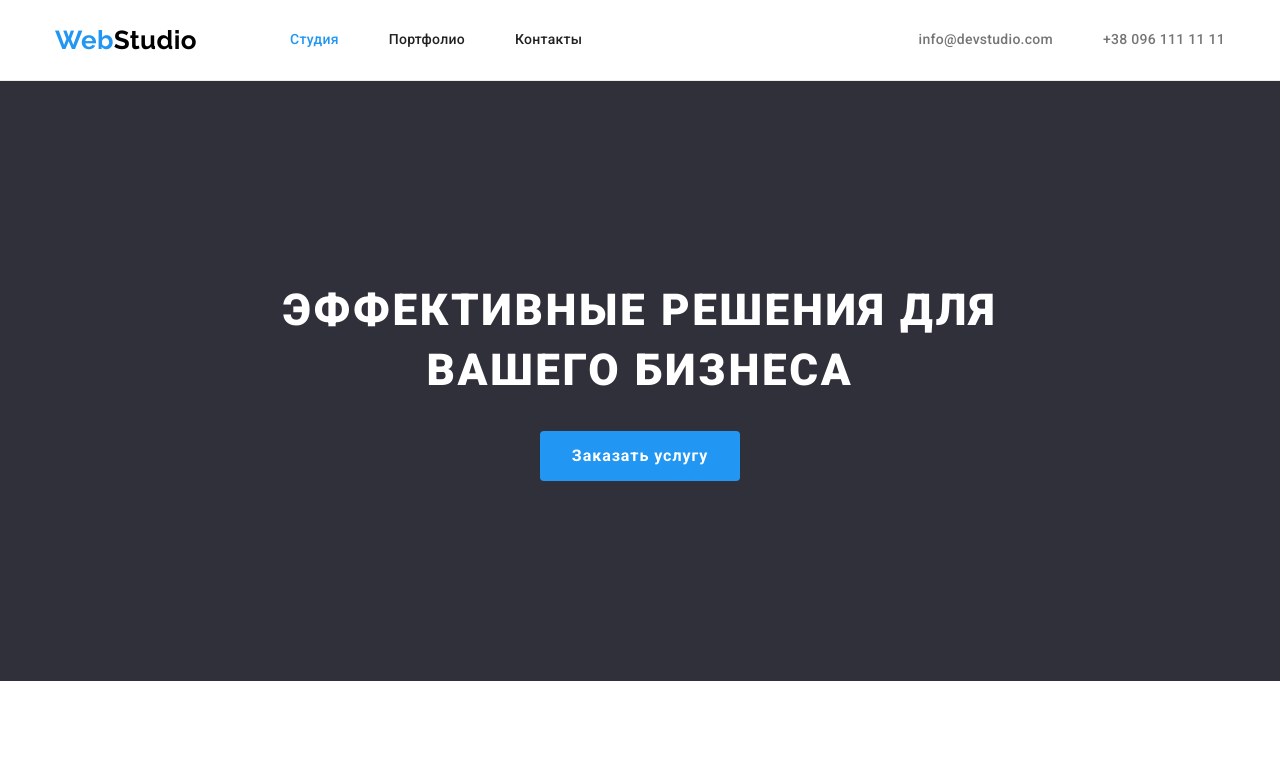
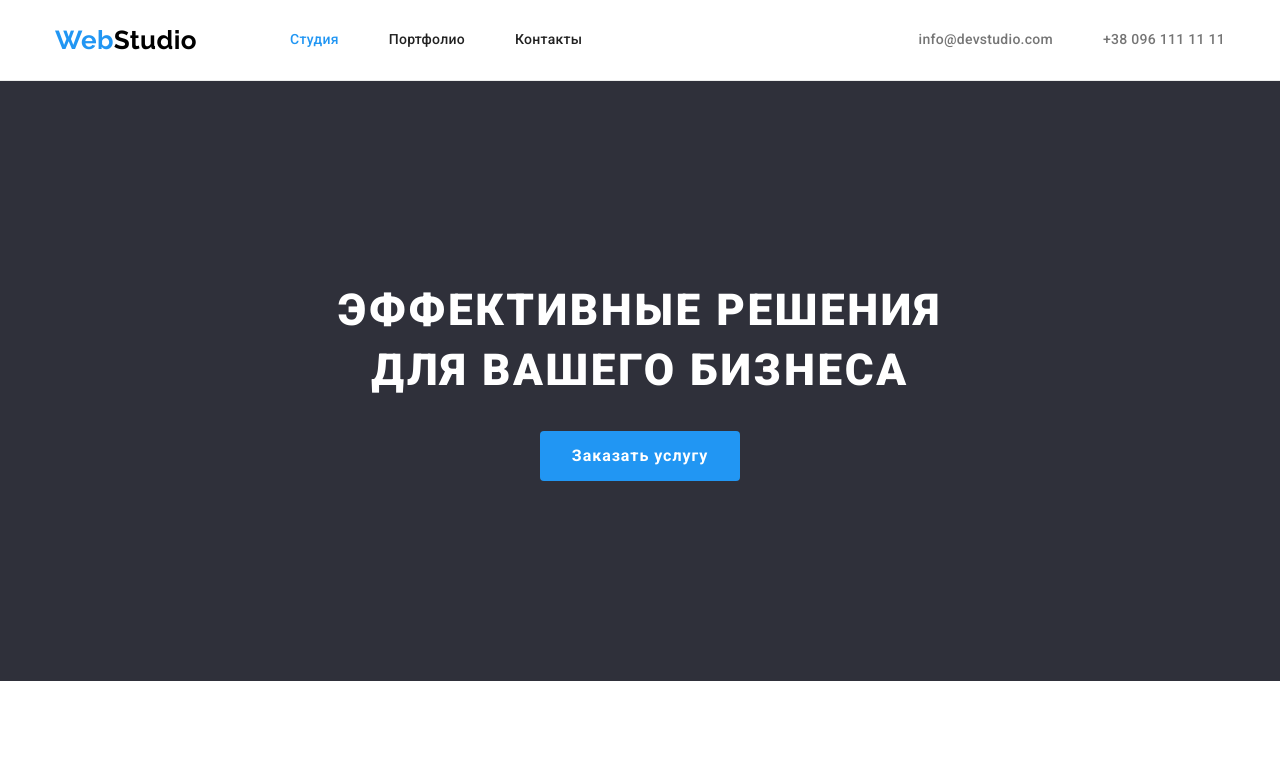
Before and after one commit to anastasiia-pavlova/goit-markup-hw-03, a plain HTML site: page index.html in a window 1280 px wide. Shown: the top 772 px of the page. Drawn offline with nearby package versions, Linux system fonts and the light colour scheme.

Commit message:
Исправление в секции hero

```diff
--- a/css/styles.css
+++ b/css/styles.css
@@ -191,7 +191,7 @@ img {
 /* Главная страница */
 /* Герой */
 .hero {
-  padding: 200px;
+  padding: 200px 0;
   background-color: var(--second-background-color);
   text-align: center;
   /* outline: 1px solid tomato; */
@@ -200,6 +200,9 @@ img {
 .hero-title {
   margin-top: 0px;
   margin-bottom: 30px;
+  margin-left: auto;
+  margin-right: auto;
+  max-width: 700px;
   color: var(--accent-text-color);
   font-weight: 900;
   font-size: 44px;
```
